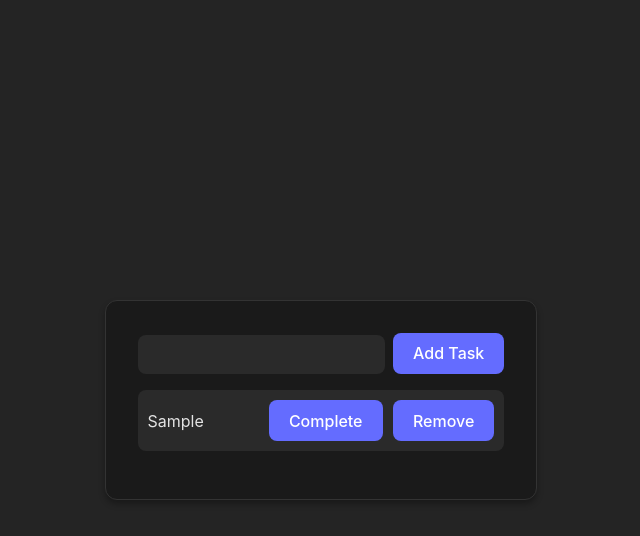
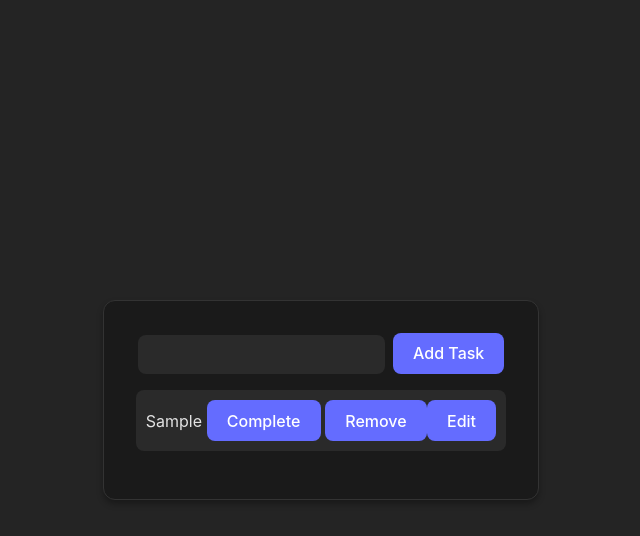
Before and after one commit to Anthicius/task-manager-react, a React (Vite) app: page / in a window 1280 px wide. Both pictures are taken after typing "Sample" into the empty fields and a click on the button "Add Task". Shown: the top 536 px of the page, without its empty margins (319-959 px from the left). Built offline with nearby package versions, Linux system fonts and the light colour scheme.

Commit message:
added onTaskEdit function to TaskItems.jsx for user to be able to edit an existing array object text and cancelation button to exit out the Edit screen. Which is controlled by conditional rendering by isEditing state

```diff
--- a/src/App.jsx
+++ b/src/App.jsx
@@ -3,8 +3,8 @@ import TaskItem from "./Components/TaskItem";
 
 function App() {
   const [newTask, setNewTask] = useState("");
-  const [tasks, setTasks] = useState(()=> {
-    const saved = localStorage.getItem("my_todo_list")
+  const [tasks, setTasks] = useState(() => {
+    const saved = localStorage.getItem("my_todo_list");
     if (saved) {
       return JSON.parse(saved);
     } else {
@@ -12,9 +12,9 @@ function App() {
     }
   });
 
-  useEffect(()=>{
-    localStorage.setItem("my_todo_list", JSON.stringify(tasks))
-  },[tasks])
+  useEffect(() => {
+    localStorage.setItem("my_todo_list", JSON.stringify(tasks));
+  }, [tasks]);
 
   const handleAddTask = () => {
     if (newTask.trim().length > 0) {
@@ -43,10 +43,22 @@ function App() {
     );
   };
 
+  const handleTaskEditSave = (editTaskValue, taskId) => {
+    setTasks((prevTasks) =>
+      prevTasks.map((task) => {
+        if (task.id === taskId) {
+          return { ...task, text: editTaskValue };
+        } else {
+          return task;
+        }
+      })
+    );
+  };
+
   return (
     <>
       <input
-        onKeyDown={(e)=>e.key==="Enter"?handleAddTask():null}
+        onKeyDown={(e) => (e.key === "Enter" ? handleAddTask() : null)}
         value={newTask}
         type="text"
         onChange={(e) => {
@@ -61,6 +73,7 @@ function App() {
             task={task}
             onDelete={handleDeleteTask}
             onComplete={handleCompleteTask}
+            onTaskEditSave={handleTaskEditSave}
           />
         ))}
       </ul>
--- a/src/Components/TaskItem.jsx
+++ b/src/Components/TaskItem.jsx
@@ -1,14 +1,24 @@
-import React from "react";
+import React, { useState, useRef } from "react";
 
-const TaskItem = ({ task, onDelete, onComplete }) => {
+const TaskItem = ({ task, onDelete, onComplete, onTaskEditSave }) => {
+  const [isEditing, setIsEditing] = useState(false);
+  const inputRef = useRef(null)
+
   return (
     <li>
-      <span style={{ textDecoration: task.completed ? "line-through" : "" }}>
-        {task.text}
-      </span>
-      {" "}
+      {!isEditing ? <span>
+        <span style={{ textDecoration: task.completed ? "line-through" : "" }}>
+          {task.text}
+        </span>{" "}
         <button onClick={() => onComplete(task.id)}>Complete</button>{" "}
         <button onClick={() => onDelete(task.id)}>Remove</button>
+        <button onClick={() => setIsEditing(true)}>Edit</button>
+      </span> : <span>
+        <input defaultValue={task.text} ref={inputRef} />
+        <button onClick={()=>{onTaskEditSave(inputRef.current.value, task.id); setIsEditing(false)}}>Save</button>
+        <button onClick={()=>{setIsEditing(false)}}>Cancel</button>
+        </span>
+      }
     </li>
   );
 };
```
